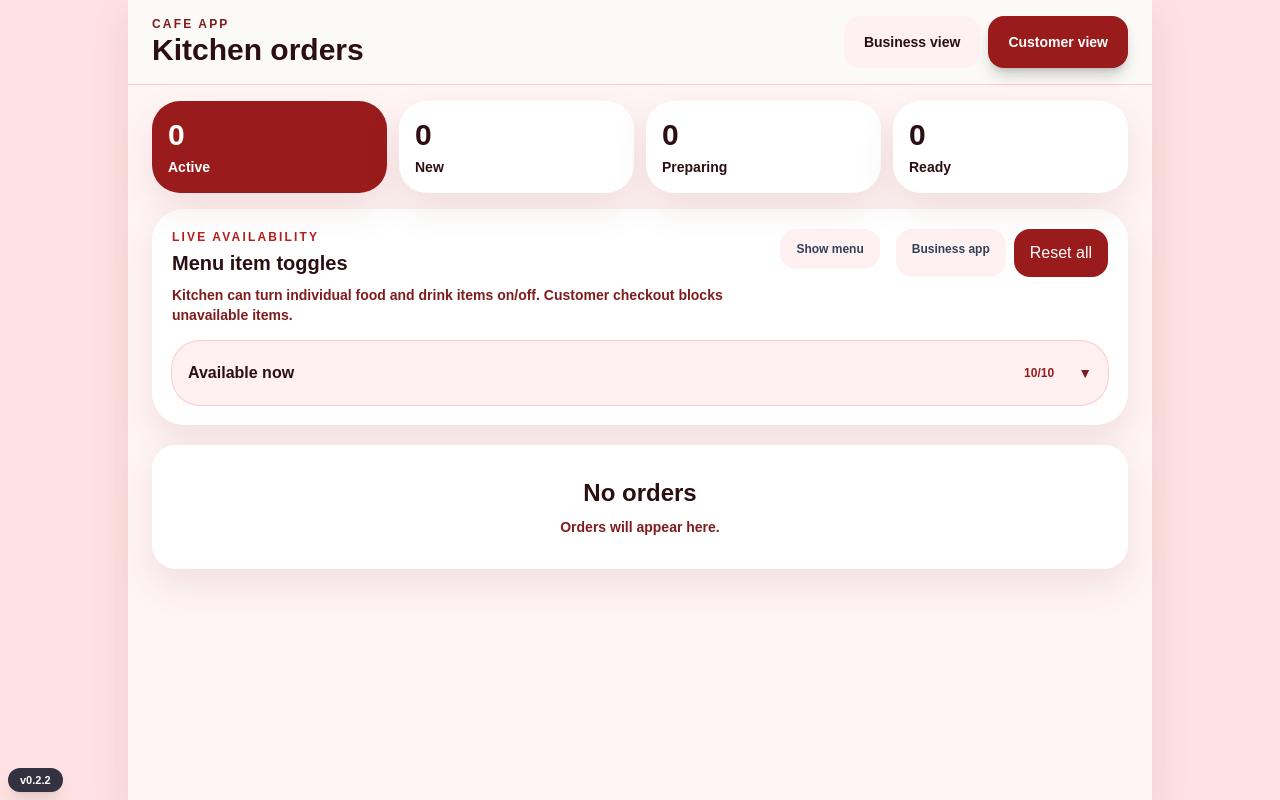
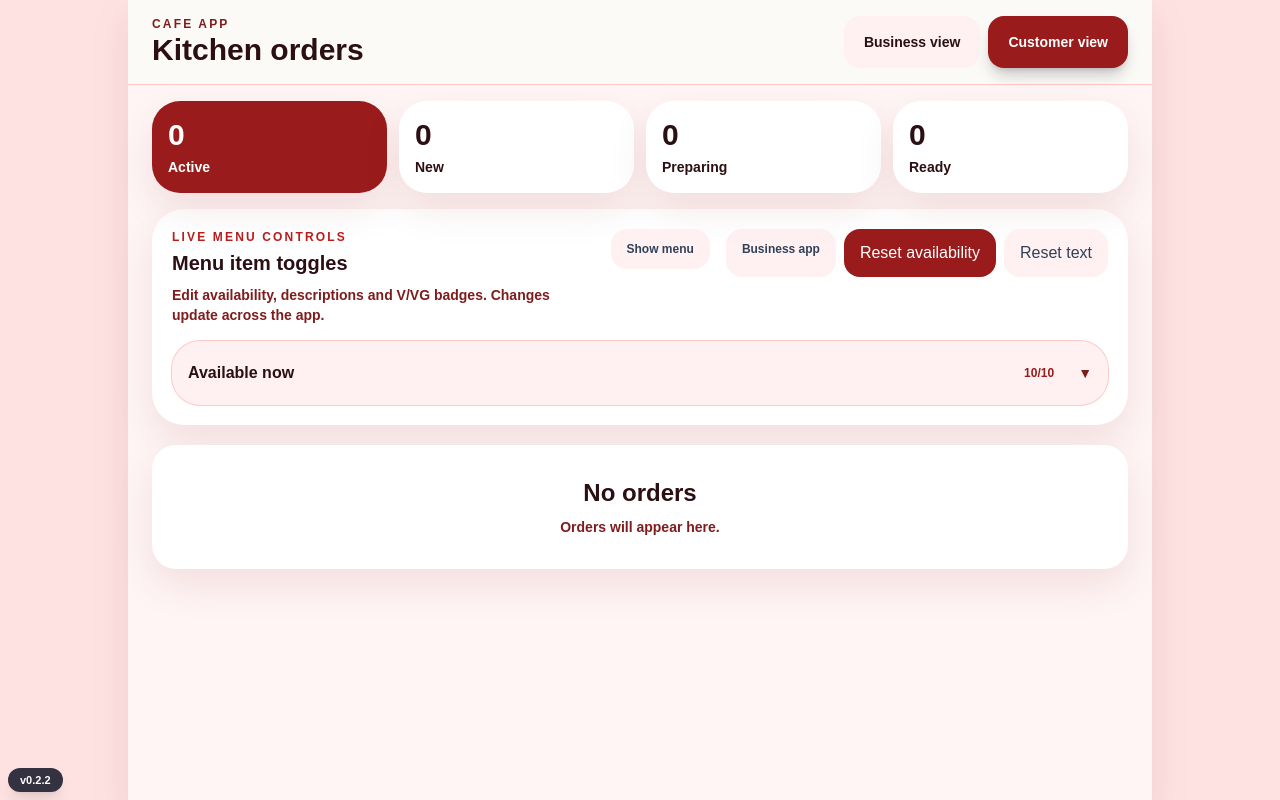
Before and after one commit to banbooz/Cafe-app, a Next.js app: page /kitchen in a window 1280 px wide. Built offline with nearby package versions, Linux system fonts and the light colour scheme.

Commit message:
Make menu badges and descriptions editable

```diff
--- a/app/components/AvailabilityControls.tsx
+++ b/app/components/AvailabilityControls.tsx
@@ -1,8 +1,9 @@
 "use client";
 
-import { useState } from "react";
+import { useMemo, useState } from "react";
 import { menuItems } from "../lib/menu";
 import { isItemAvailable, useMenuAvailability } from "../lib/availability";
+import { applyMenuSettings, cleanAllergenList, useMenuSettings } from "../lib/menuSettings";
 import DietaryBadges from "./DietaryBadges";
 
 type Props = {
@@ -12,8 +13,11 @@ type Props = {
 
 export default function AvailabilityControls({ section, compact = false }: Props) {
   const { availability, setItemAvailability, resetAvailability } = useMenuAvailability();
+  const { settings, updateItemSettings, resetMenuSettings } = useMenuSettings();
   const [open, setOpen] = useState(false);
-  const availableCount = menuItems.filter((item) => isItemAvailable(item.id, availability)).length;
+  const [editingId, setEditingId] = useState<number | null>(null);
+  const visibleItems = useMemo(() => menuItems.map((item) => applyMenuSettings(item, settings)), [settings]);
+  const availableCount = visibleItems.filter((item) => isItemAvailable(item.id, availability)).length;
   const otherHref = section === "Kitchen" ? "/business" : "/kitchen";
   const otherLabel = section === "Kitchen" ? "Business app" : "Kitchen app";
 
@@ -22,30 +26,32 @@ export default function AvailabilityControls({ section, compact = false }: Props
       <div className="flex flex-col gap-4 sm:flex-row sm:items-start sm:justify-between">
         <button onClick={() => setOpen((current) => !current)} className="flex flex-1 items-start justify-between gap-4 text-left">
           <div>
-            <p className="text-xs font-black uppercase tracking-[0.18em] text-orange-600">Live availability</p>
+            <p className="text-xs font-black uppercase tracking-[0.18em] text-orange-600">Live menu controls</p>
             <h2 className="mt-1 text-xl font-black">Menu item toggles</h2>
-            <p className="mt-2 text-sm font-bold text-slate-500">{section} can turn individual food and drink items on/off. Customer checkout blocks unavailable items.</p>
+            <p className="mt-2 text-sm font-bold text-slate-500">Edit availability, descriptions and V/VG badges. Changes update across the app.</p>
           </div>
           <span className="shrink-0 rounded-2xl bg-slate-100 px-4 py-3 text-xs font-black text-slate-700">{open ? "Hide" : "Show"} menu</span>
         </button>
-        <div className="flex shrink-0 gap-2">
+        <div className="flex shrink-0 flex-wrap gap-2">
           <a href={otherHref} className="rounded-2xl bg-slate-100 px-4 py-3 text-xs font-black text-slate-700">{otherLabel}</a>
-          <button onClick={resetAvailability} className="rounded-2xl bg-slate-900 px-4 py-3 text-xs font-black text-white">Reset all</button>
+          <button onClick={resetAvailability} className="rounded-2xl bg-slate-900 px-4 py-3 text-xs font-black text-white">Reset availability</button>
+          <button onClick={resetMenuSettings} className="rounded-2xl bg-slate-100 px-4 py-3 text-xs font-black text-slate-700">Reset text</button>
         </div>
       </div>
 
       <button onClick={() => setOpen((current) => !current)} className="mt-4 flex w-full items-center justify-between rounded-3xl bg-slate-50 p-4 text-left ring-1 ring-slate-200">
         <span className="font-black">Available now</span>
         <span className="flex items-center gap-3">
-          <span className="rounded-full bg-emerald-100 px-3 py-2 text-xs font-black uppercase text-emerald-700">{availableCount}/{menuItems.length}</span>
+          <span className="rounded-full bg-emerald-100 px-3 py-2 text-xs font-black uppercase text-emerald-700">{availableCount}/{visibleItems.length}</span>
           <span className="text-sm font-black text-slate-500">{open ? "▲" : "▼"}</span>
         </span>
       </button>
 
       {open && (
         <div className={compact ? "mt-4 grid gap-3 sm:grid-cols-2" : "mt-4 grid gap-3 md:grid-cols-2 lg:grid-cols-3"}>
-          {menuItems.map((item) => {
+          {visibleItems.map((item) => {
             const available = isItemAvailable(item.id, availability);
+            const editing = editingId === item.id;
             return (
               <article key={item.id} className="rounded-3xl bg-slate-50 p-3 ring-1 ring-slate-200">
                 <div className="flex gap-3">
@@ -62,14 +68,35 @@ export default function AvailabilityControls({ section, compact = false }: Props
                       <DietaryBadges item={item} />
                       <p className="line-clamp-1 text-xs font-bold text-slate-500">{item.description}</p>
                     </div>
-                    <button
-                      onClick={() => setItemAvailability(item.id, !available)}
-                      aria-pressed={available}
-                      className={available ? "mt-3 flex h-10 w-full items-center justify-between rounded-2xl bg-emerald-700 px-4 text-xs font-black text-white" : "mt-3 flex h-10 w-full items-center justify-between rounded-2xl bg-red-700 px-4 text-xs font-black text-white"}
-                    >
-                      <span>{available ? "Available" : "Not available"}</span>
-                      <span>Toggle</span>
-                    </button>
+                    <div className="mt-3 grid grid-cols-2 gap-2">
+                      <button
+                        onClick={() => setItemAvailability(item.id, !available)}
+                        aria-pressed={available}
+                        className={available ? "flex h-10 items-center justify-center rounded-2xl bg-emerald-700 px-3 text-xs font-black text-white" : "flex h-10 items-center justify-center rounded-2xl bg-red-700 px-3 text-xs font-black text-white"}
+                      >
+                        {available ? "Available" : "Not available"}
+                      </button>
+                      <button onClick={() => setEditingId(editing ? null : item.id)} className="flex h-10 items-center justify-center rounded-2xl bg-white px-3 text-xs font-black text-slate-700 ring-1 ring-slate-200">
+                        {editing ? "Close" : "Edit"}
+                      </button>
+                    </div>
+
+                    {editing && (
+                      <div className="mt-3 rounded-2xl bg-white p-3 ring-1 ring-slate-200">
+                        <div className="flex flex-wrap gap-2">
+                          <button onClick={() => updateItemSettings(item.id, { vegetarian: !item.vegetarian })} className={item.vegetarian ? "rounded-full bg-[#16803a] px-3 py-2 text-xs font-black text-white" : "rounded-full bg-slate-100 px-3 py-2 text-xs font-black text-slate-600"}>V</button>
+                          <button onClick={() => updateItemSettings(item.id, { vegan: !item.vegan })} className={item.vegan ? "rounded-full bg-[#16803a] px-3 py-2 text-xs font-black text-white" : "rounded-full bg-slate-100 px-3 py-2 text-xs font-black text-slate-600"}>VG</button>
+                        </div>
+                        <label className="mt-3 block">
+                          <span className="text-[10px] font-black uppercase tracking-[0.14em] text-slate-500">Description</span>
+                          <textarea value={item.description} onChange={(event) => updateItemSettings(item.id, { description: event.target.value })} className="mt-2 min-h-20 w-full resize-none rounded-xl bg-slate-50 p-3 text-xs font-bold outline-none ring-1 ring-slate-200" />
+                        </label>
+                        <label className="mt-3 block">
+                          <span className="text-[10px] font-black uppercase tracking-[0.14em] text-slate-500">Allergens</span>
+                          <input value={item.allergens.join(", ")} onChange={(event) => updateItemSettings(item.id, { allergens: cleanAllergenList(event.target.value) })} className="mt-2 w-full rounded-xl bg-slate-50 p-3 text-xs font-bold outline-none ring-1 ring-slate-200" />
+                        </label>
+                      </div>
+                    )}
                   </div>
                 </div>
               </article>
```
